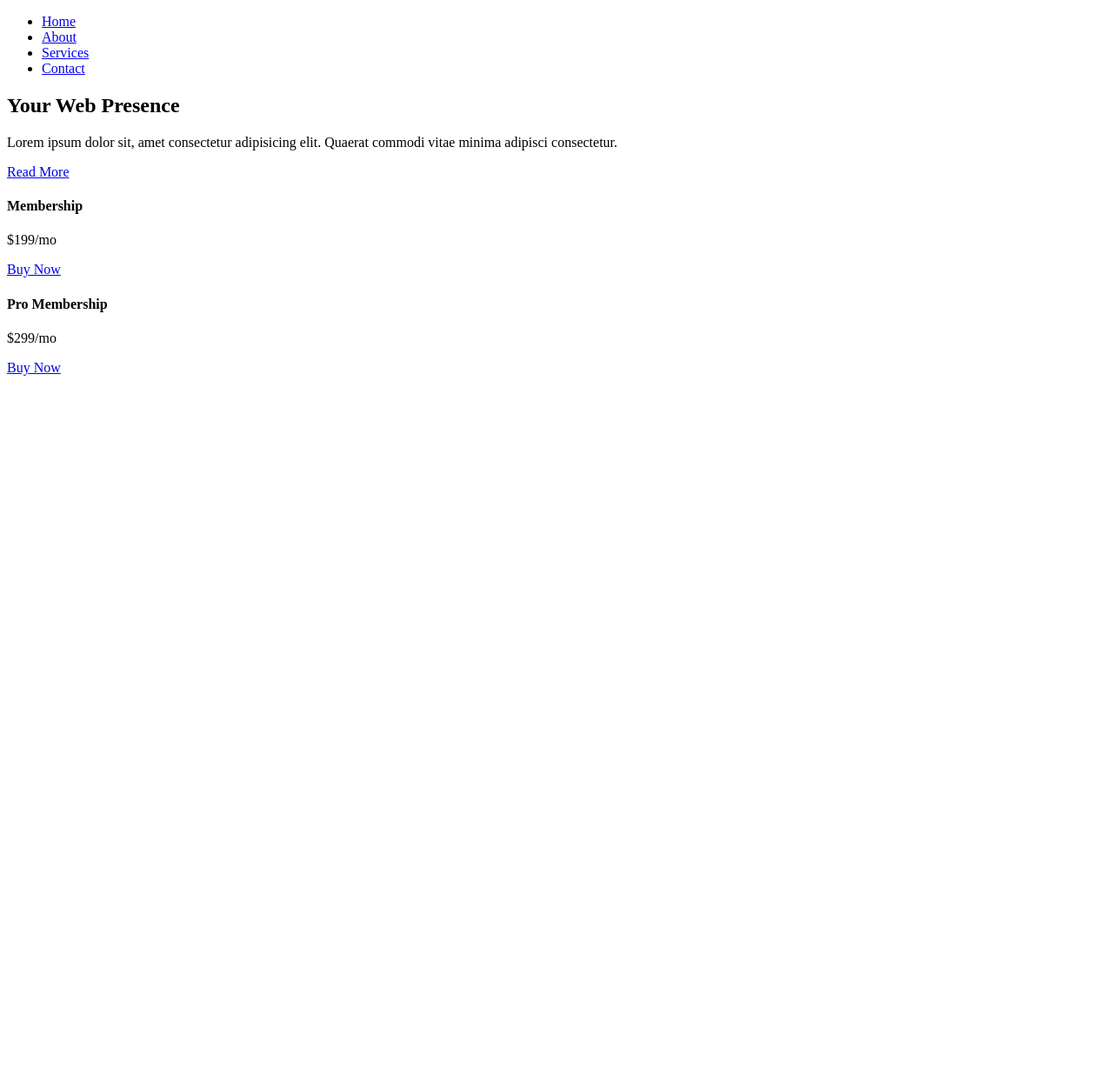
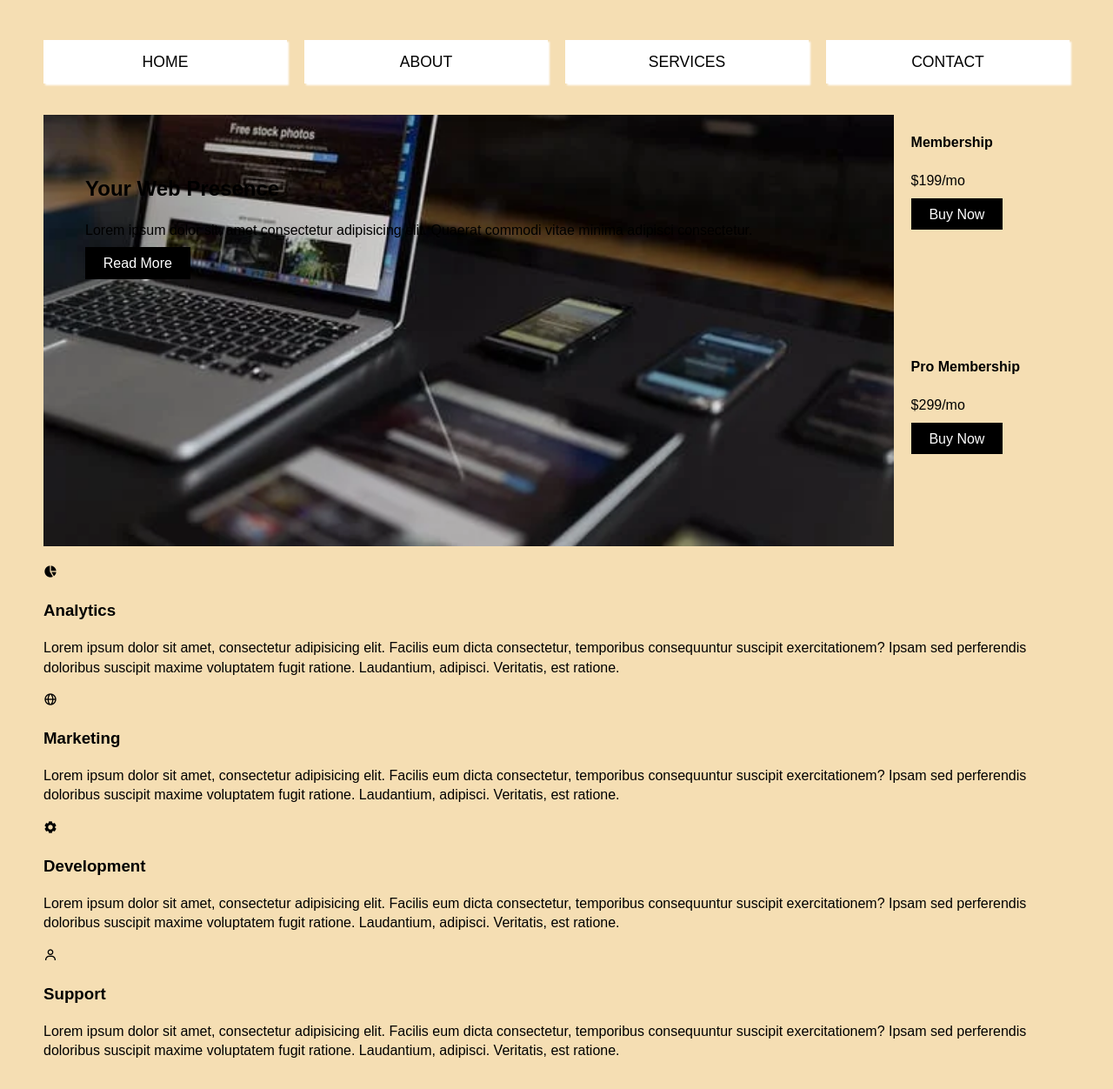
Before and after one commit to Nnenna95/grid-project, a plain HTML site: page index.html in a window 1280 px wide. Shown: the top 1252 px of the page at 87% size. Before the commit the page ends 800 px from the top, so only its background shows below. Drawn offline with nearby package versions, Linux system fonts and the light colour scheme.

Commit message:
second commit

```diff
--- a/index.html
+++ b/index.html
@@ -5,6 +5,7 @@
     <meta http-equiv="X-UA-Compatible" content="IE=edge">
     <meta name="viewport" content="width=device-width, initial-scale=1.0">
     <title>grid practice </title>
+    <link href='https://unpkg.com/boxicons@2.1.4/css/boxicons.min.css' rel='stylesheet'>
     <link rel="stylesheet" href="style.css">
 </head>
 <body>
@@ -25,8 +26,7 @@
             </li>
         </ul>
     </nav>
-    </div>
-    <section class="top container">
+    <section class="top-container">
         <header class="showcase">
             <h1>Your Web Presence</h1>
             <p>Lorem ipsum dolor sit, amet consectetur adipisicing elit.
@@ -44,6 +44,60 @@
             <a href="#" class="btn">Buy Now</a>
         </div>
     </section>
-
+    <section class="boxes">
+        <div class="box">
+            <i class='bx bxs-pie-chart-alt-2'></i>
+        <h3>Analytics</h3>
+        <p>Lorem ipsum dolor sit amet, consectetur adipisicing elit. Facilis eum dicta consectetur, temporibus consequuntur suscipit exercitationem? Ipsam sed perferendis
+             doloribus suscipit maxime voluptatem fugit ratione.
+              Laudantium, adipisci. Veritatis, est ratione.</p>
+        </div>
+        <div class="box">
+            <i class='bx bx-globe'></i>
+        <h3>Marketing</h3>
+        <p>Lorem ipsum dolor sit amet, consectetur adipisicing elit. Facilis eum dicta consectetur, temporibus consequuntur suscipit exercitationem? Ipsam sed perferendis
+             doloribus suscipit maxime voluptatem fugit ratione.
+              Laudantium, adipisci. Veritatis, est ratione.</p>
+        </div>
+        <div class="box">
+            <i class='bx bxs-cog'></i>
+        <h3>Development</h3>
+        <p>Lorem ipsum dolor sit amet, consectetur adipisicing elit. Facilis eum dicta consectetur, temporibus consequuntur suscipit exercitationem? Ipsam sed perferendis
+             doloribus suscipit maxime voluptatem fugit ratione.
+              Laudantium, adipisci. Veritatis, est ratione.</p>
+        </div>
+        <div class="box">
+            <i class='bx bx-user'></i>
+        <h3>Support</h3>
+        <p>Lorem ipsum dolor sit amet, consectetur adipisicing elit. Facilis eum dicta consectetur, temporibus consequuntur suscipit exercitationem? Ipsam sed perferendis
+             doloribus suscipit maxime voluptatem fugit ratione.
+              Laudantium, adipisci. Veritatis, est ratione.</p>
+        </div>
+    </section>
+    <section class="info">
+        <img src="p_2.webp" alt="">
+        <div>
+            <h2>Your Business On The Web</h2>
+            <p>Lorem ipsum dolor, sit amet consectetur adipisicing elit.
+             Ipsum numquam doloremque consectetur minus eveniet rerum magnam odit explicabo accusamus,
+             libero inventore quo ut est fugit iste temporibus nulla adipisci sit!</p>
+             <a href="" class="btn">Read More</a>
+        </div>
+    </section>
+     <section class="portfolio">
+        <img src="https://source.unsplash.com/random/200x201" alt="">
+        <img src="https://source.unsplash.com/random/200x202" alt="">
+        <img src="https://source.unsplash.com/random/200x203" alt="">
+        <img src="https://source.unsplash.com/random/200x204" alt="">
+        <img src="https://source.unsplash.com/random/200x205" alt="">
+        <img src="https://source.unsplash.com/random/200x206" alt="">
+        <img src="https://source.unsplash.com/random/200x207" alt="">
+        <img src="https://source.unsplash.com/random/200x208" alt="">
+        <img src="https://source.unsplash.com/random/200x209" alt="">
+     </section>
+     </div>
+     <footer>
+        <p>Grid practice $copy; 2018</p>
+     </footer>
 </body>
 </html>
--- a/style.css
+++ b/style.css
@@ -0,0 +1,69 @@
+html{
+    box-sizing: border-box;
+    font-family: Arial, Helvetica, sans-serif;
+    color: black;
+}
+body{
+    background: wheat;
+    margin: 30px 50px;
+    line-height: 1.4;
+}
+.btn{
+    background: black;
+    color: white;
+    padding: 0.6rem 1.3rem;
+    text-decoration: none;
+    border: 0;
+
+}
+.container{
+    display: grid;
+    grid-gap: 20px
+}
+.nav-menu ul{
+    display: grid;
+    grid-template-columns: repeat(4,1fr);
+    grid-gap: 20px;
+    padding: 0;
+    list-style: none;
+ }
+    .nav-menu a{
+        background: white;
+        display: block;
+        text-decoration: none;
+        padding: 0.8rem;
+        text-align: center;
+        color: black;
+        text-transform: uppercase;
+        font-size: 1.1rem ;
+        box-shadow:2px 2px 2px white
+    }
+    .nav-menu a:hover{
+        background: black;
+        color: white;
+    }
+    .top-container{
+        display: grid;
+        grid-gap: 20px;
+        grid-template-areas:
+        'showcase showcase top-box-a'
+        'showcase showcase top-box-b';
+
+    }
+
+    .showcase{
+        grid-area: showcase;
+        min-height: 400px;
+        background: url(p_1.webp);
+        background-size: cover;
+        background-position: center;
+        padding: 3rem;
+    }
+
+    .top-box-a{
+        grid-area: top-box-a;
+    }
+
+    .top-box-b{
+        grid-area: top-box-b;
+    }
```
Also changed, not shown: p_1.webp (added), p_2.webp (added).
